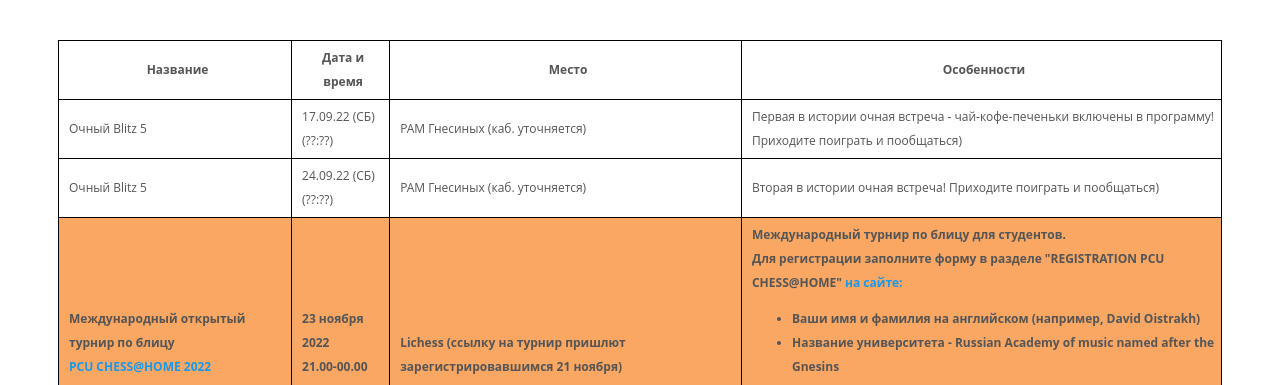
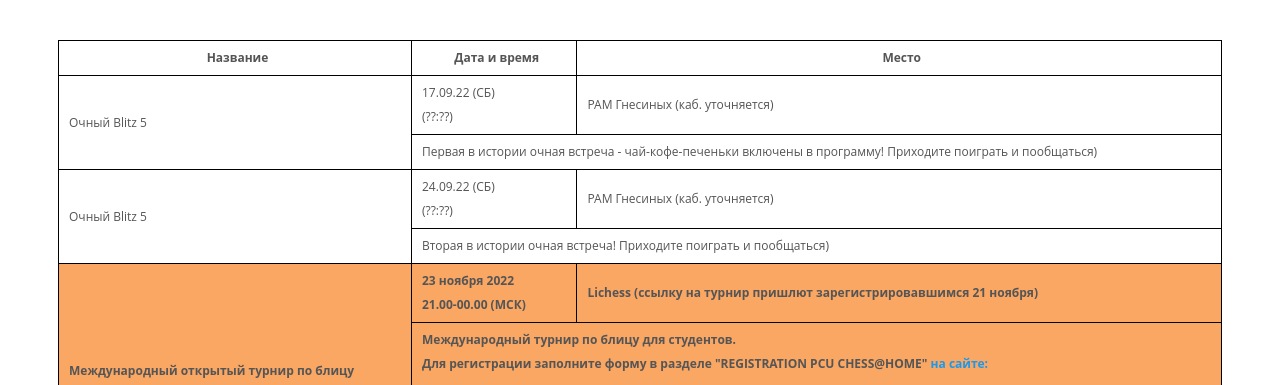
Before and after one commit to marklitvak/gnesinchess_2022, a plain HTML site: page index.html in a window 1280 px wide. Shown: the part 335-720 px from the top of the page. Drawn offline with Linux system fonts and the light colour scheme.

Commit message:
Add files via upload

```diff
--- a/index.html
+++ b/index.html
@@ -37,7 +37,6 @@
           <th>Название</th>
           <th>Дата и время</th>
           <th>Место</th>
-          <th>Особенности</th>
         </tr>
       </thead>
       <tbody>
@@ -69,22 +68,28 @@
           <td></td>
         </tr-->
         <tr>
-          <td>Очный Blitz 5</td>
+          <td rowspan="2">Очный Blitz 5</td>
           <td>17.09.22 (СБ)<br>(??:??)</td>
           <td>РАМ Гнесиных (каб. уточняется)</td>
-          <td>Первая в истории очная встреча - чай-кофе-печеньки включены в программу! Приходите поиграть и пообщаться)</td>
         </tr>
         <tr>
-          <td>Очный Blitz 5</td>
+          <td colspan="2">Первая в истории очная встреча - чай-кофе-печеньки включены в программу! Приходите поиграть и пообщаться)</td>
+        </tr>
+        <tr>
+          <td rowspan="2">Очный Blitz 5</td>
           <td>24.09.22 (СБ)<br>(??:??)</td>
           <td>РАМ Гнесиных (каб. уточняется)</td>
-          <td>Вторая в истории очная встреча! Приходите поиграть и пообщаться)</td>
+        </tr>
+        <tr>
+          <td colspan="2">Вторая в истории очная встреча! Приходите поиграть и пообщаться)</td>
         </tr>
         <tr class="special">
-          <td>Международный открытый турнир по блицу<br><a href="https://pcucommittee.com/chess/" target="_blank">PCU CHESS@HOME 2022</a><br>SWISS 5'+3" (11 раундов)</td>
+          <td rowspan="2">Международный открытый турнир по блицу<br><a href="https://pcucommittee.com/chess/" target="_blank">PCU CHESS@HOME 2022</a><br>SWISS 5'+3" (11 раундов)</td>
           <td>23 ноября 2022<br>21.00-00.00 (МСК)</td>
           <td>Lichess (ссылку на турнир пришлют зарегистрировавшимся 21 ноября)</td>
-          <td>
+        </tr>
+        <tr class="special">
+          <td colspan="2">
             Международный турнир по блицу для студентов.<br>
             Для регистрации заполните форму в разделе "REGISTRATION PCU CHESS@HOME" <a href="https://pcucommittee.com/chess/" target="_blank">на сайте<a/>:
             <ul>
```
